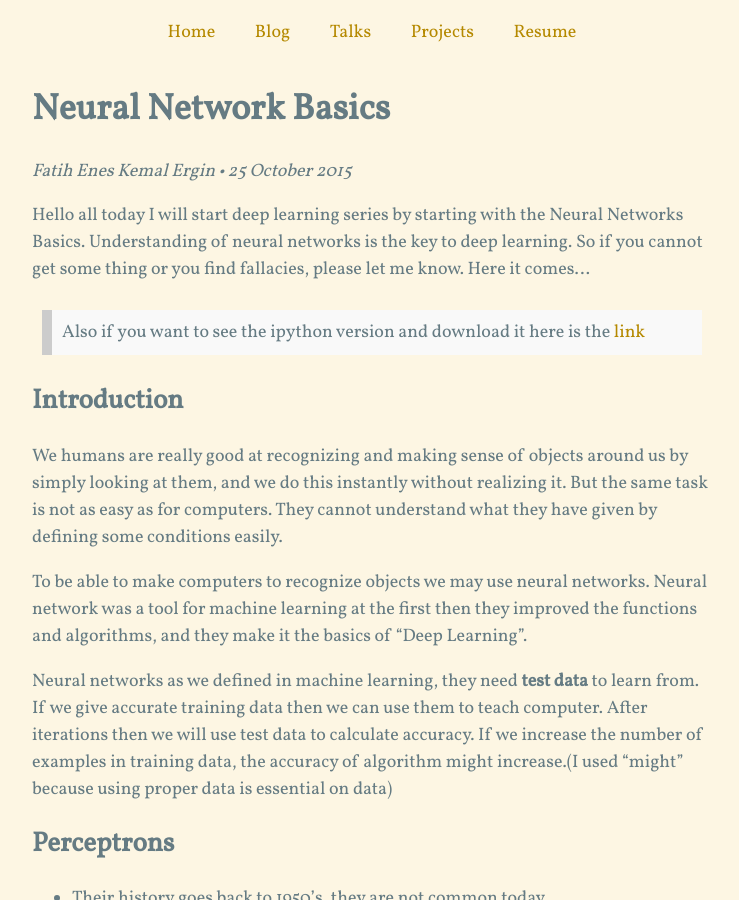
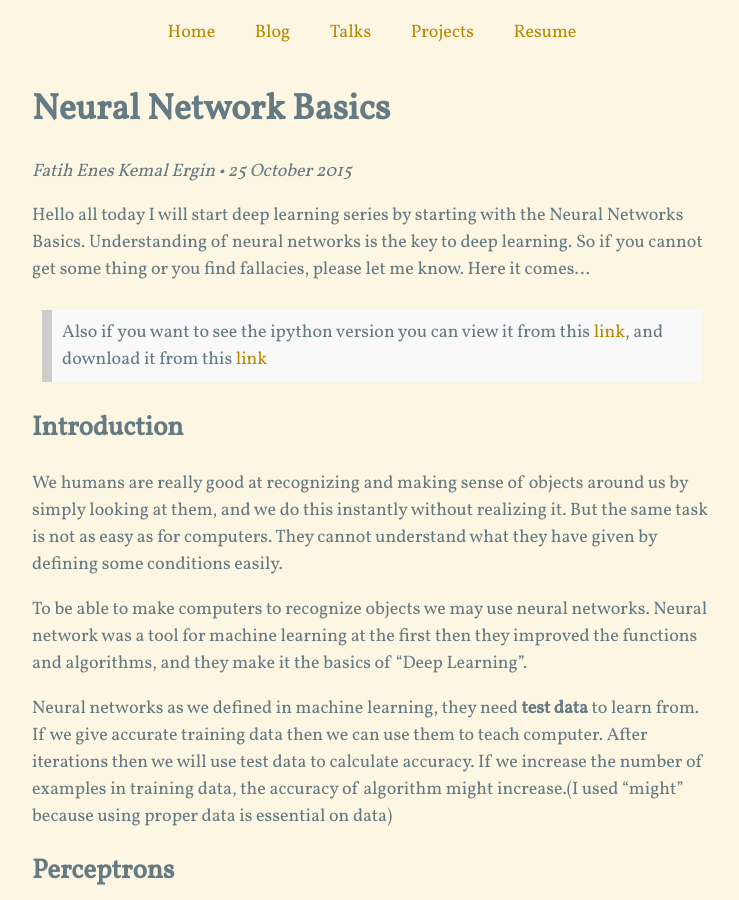
Before and after one commit to eneskemalergin/blog, a Jekyll site: the page built from _posts/2015-10-25-NeuralNet_Basics.md, in a window 1280 px wide and 900 px high. Shown: the whole window, without its empty margins (268-1007 px from the left). Built offline with Jekyll 4.4.1, drawn with Linux system fonts in a browser that asks for light colours; nearby versions of some CDN libraries; comment, search, counter and statistics services are not loaded.

Commit message:
NeuralNet_basics blog post's notebook links are fixed

```diff
--- a/_posts/2015-10-25-NeuralNet_Basics.md
+++ b/_posts/2015-10-25-NeuralNet_Basics.md
@@ -10,7 +10,7 @@ tags:
 
 Hello all today I will start deep learning series by starting with the Neural Networks Basics. Understanding of neural networks is the key to deep learning. So if you cannot get some thing or you find fallacies, please let me know. Here it comes...
 
-> Also if you want to see the ipython version and download it here is the [link](https://raw.githubusercontent.com/eneskemalergin/eneskemalergin.github.io/master/ipython/Basic_NeuralNets.ipynb)
+> Also if you want to see the ipython version you can view it from this  [link](https://github.com/eneskemalergin/Blog-Notebooks/blob/master/Basic_NeuralNets.ipynb), and download it from this [link](https://raw.githubusercontent.com/eneskemalergin/Blog-Notebooks/master/Basic_NeuralNets.ipynb)
 
 ## Introduction
 We humans are really good at recognizing and making sense of objects around us by simply looking at them, and we do this instantly without realizing it. But the same task is not as easy as for computers. They cannot understand what they have given by defining some conditions easily.
```
